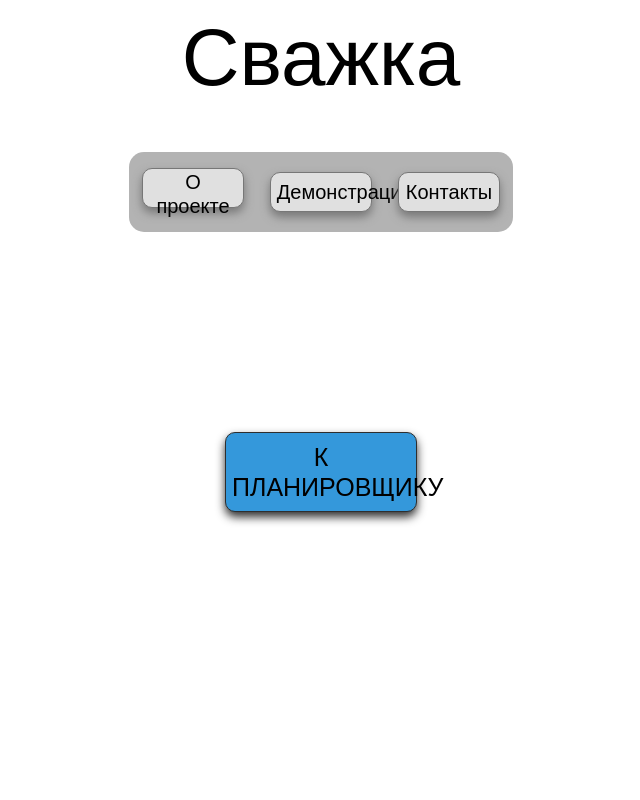
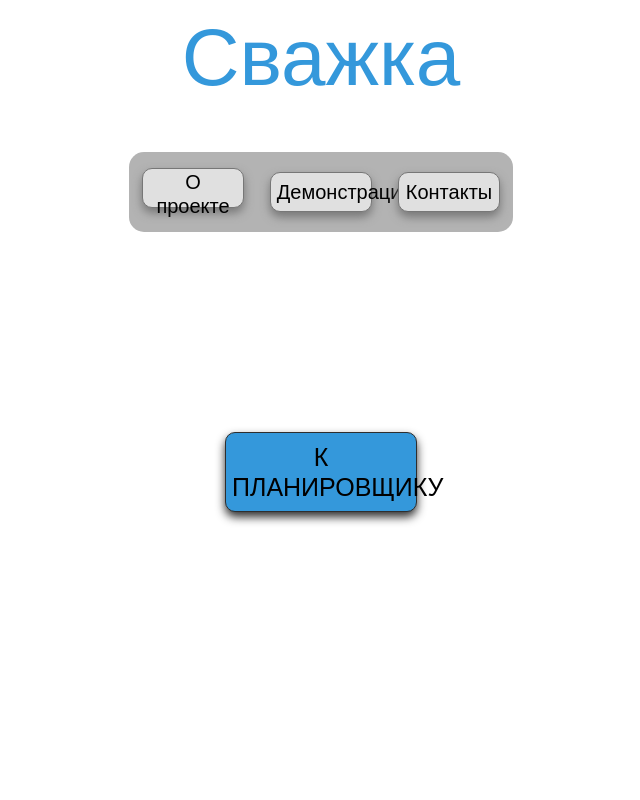
Before and after one commit to solution5007/swag16.github.io, a plain HTML site: page index.html in a window 1280 px wide. Shown: the top 800 px of the page, without its empty margins (319-959 px from the left). Drawn offline with nearby package versions, Linux system fonts and the light colour scheme; a web font is replaced by a local one.

Commit message:
Update start.css

```diff
--- a/start.css
+++ b/start.css
@@ -22,7 +22,7 @@ header {
 }
 
 .name {
-    color: black;
+    color: #3498db;
     font-size: 80px;
     font-weight: 100;
     font-family: "Poiret One", sans-serif, monospace;
```
